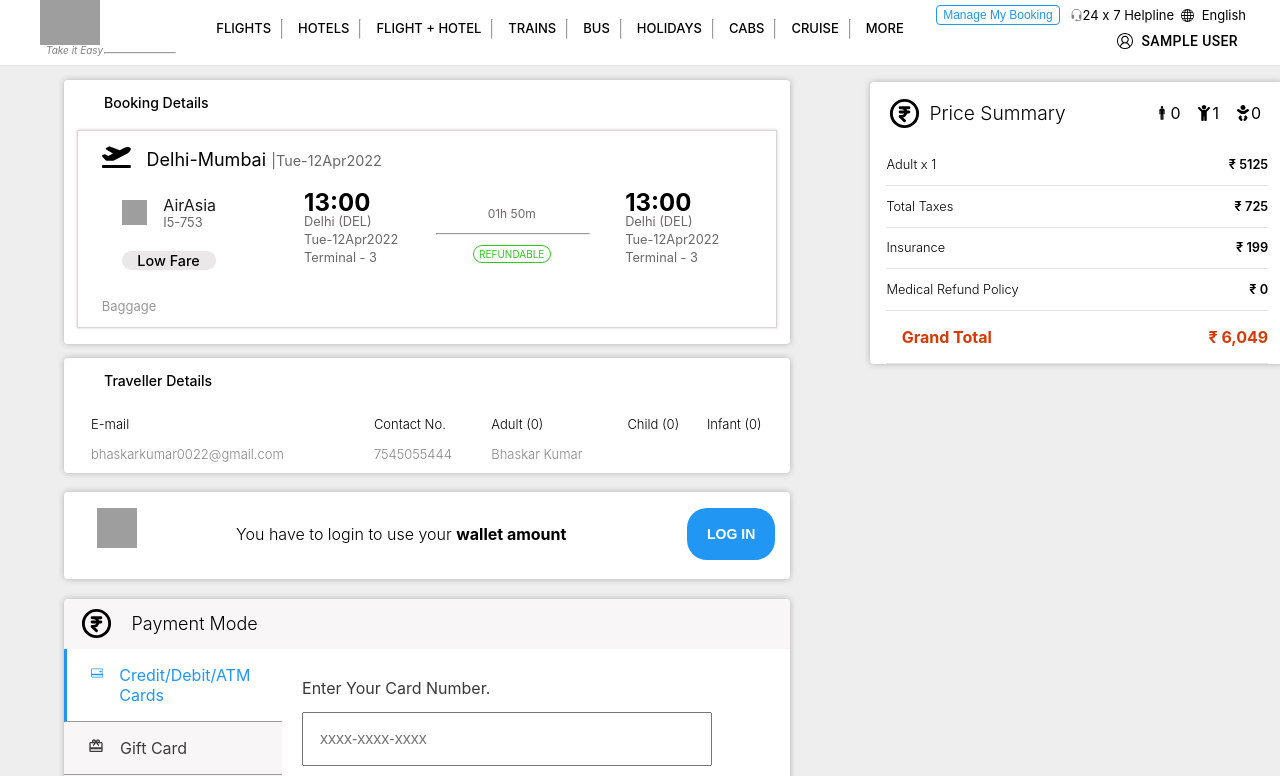
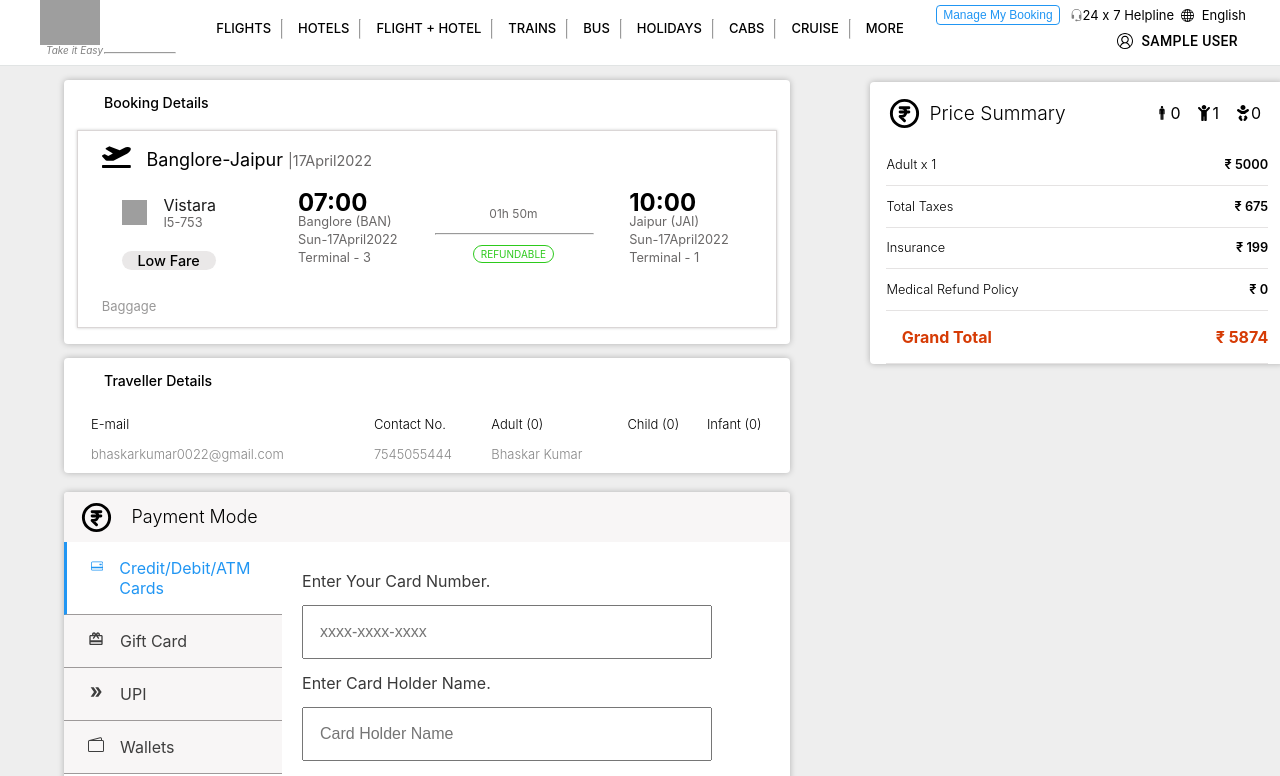
Before and after one commit to notsammy002/EaseMy-Trip, a React (Create React App) app in the folder easemy-trip/: page /check in a window 1280 px wide. Shown: the top 776 px of the page. Built offline with nearby package versions, Linux system fonts and the light colour scheme; sample sign-in values are in the browser's storage; grey boxes are pictures that could not be loaded; the HTML template or start-up script is replaced by a standard one.

Commit message:
Flow done

```diff
--- a/easemy-trip/src/App.js
+++ b/easemy-trip/src/App.js
@@ -36,7 +36,10 @@
         <Route path="/" element={<Home />} />
         <Route path="/flight" element={<ProductLanding />} />
         <Route path="/checkout" element={<CheckOut />} />
-        <Route path="/check" element={<Payments />} />
+        <Route
+          path="/check"
+          element={<Payments isToken={isToken} setIsToken={setIsToken} />}
+        />
         <Route
           path="/login"
           element={<Login isToken={isToken} setIsToken={setIsToken} />}
--- a/easemy-trip/src/componentsB/BookingDetails.jsx
+++ b/easemy-trip/src/componentsB/BookingDetails.jsx
@@ -2,11 +2,15 @@
 import styles from './css/bookingDetails.module.css';
 import { FaPlaneDeparture } from 'react-icons/fa';
 import { BaggageList } from './BaggageList'
+import { useSelector } from 'react-redux';
 
 
 export const BookingDetails = () => {
 
     const [baggageActive, setBaggageActive] = React.useState(false);
+
+    const data = useSelector(state => state.flightCheckout.ticket)
+
     return (
         <div className={styles.outerDiv}>
             <div className={styles.firstPara}>
@@ -19,15 +23,15 @@
                         <FaPlaneDeparture />
                     </div>
 
-                    <p style={{ fontSize: "18px", fontWeight: "420" }}>Delhi-Mumbai <span className={styles.span1}> |Tue-12Apr2022</span></p>
+                    <p style={{ fontSize: "18px", fontWeight: "420" }}>{data.from_location}-{data.to_location} <span className={styles.span1}> |{data.departure_date}</span></p>
 
                 </div>
                 <div className={styles.details}>
                     <div className={styles.flightName}>
                         <div style={{ display: 'flex', placeItems: "center", gap: "1em" }}>
-                            <img className={styles.logoCompany} src="https://upload.wikimedia.org/wikipedia/commons/thumb/f/f5/AirAsia_New_Logo.svg/1200px-AirAsia_New_Logo.svg.png" alt="" />
+                            <img className={styles.logoCompany} src={data.company_icon} alt="" />
                             <div className={styles.nameNumber}>
-                                <p className={styles.name}>AirAsia</p>
+                                <p className={styles.name}>{data.company_name}</p>
                                 <p className={styles.number}>I5-753
                                 </p>
                             </div>
@@ -38,9 +42,9 @@
                     </div>
                     <div className={styles.flightTime}>
                         <div className={styles.board}>
-                            <strong>13:00</strong>
-                            <p>Delhi (DEL)</p>
-                            <p>Tue-12Apr2022</p>
+                            <strong>{data.departure_time[0]}{data.departure_time[1]}:{data.departure_time[2]}{data.departure_time[3]}</strong>
+                            <p>{data.from_location} ({data.from_location_code})</p>
+                            <p>{data.day.slice(0, 3)}-{data.departure_date}</p>
                             <p>Terminal - 3</p>
                         </div>
                         <div className={styles.beforeAfter}>
@@ -50,10 +54,10 @@
                             <p className={styles.refund}>REFUNDABLE</p>
                         </div>
                         <div className={styles.board}>
-                            <strong>13:00</strong>
-                            <p>Delhi (DEL)</p>
-                            <p>Tue-12Apr2022</p>
-                            <p>Terminal - 3</p>
+                            <strong>{data.arrival_time[0]}{data.arrival_time[1]}:{data.arrival_time[2]}{data.arrival_time[3]}</strong>
+                            <p>{data.to_location} ({data.to_location_code})</p>
+                            <p>{data.day.slice(0, 3)}-{data.departure_date}</p>
+                            <p>Terminal - 1</p>
                         </div>
                     </div>
 
--- a/easemy-trip/src/componentsB/PaymentMode.jsx
+++ b/easemy-trip/src/componentsB/PaymentMode.jsx
@@ -8,13 +8,18 @@
 import { GiftCard } from './methodsContent/GiftCard';
 import { Wallets } from './methodsContent/Wallets';
 import { useSelector } from 'react-redux';
+import { useNavigate } from 'react-router-dom';
+import Success from '../componentsB/success/Success'
 
 
 export const PaymentMode = () => {
 
     const [displayContent, setDisplayContent] = React.useState('Credit/Debit/ATM Cards')
 
-    const data = useSelector(state=>state.flightCheckout.ticket)
+    const data = useSelector(state => state.flightCheckout.ticket)
+    const navigate = useNavigate()
+
+    const [modal, setModal] = React.useState(false)
 
     const methods = [{
         name: 'Credit/Debit/ATM Cards',
@@ -47,8 +52,14 @@
                         methods.map(method => method.name === displayContent ? method.content : null)
                     }
                     <div className={styles.lastFlex}>
-                        <p className={styles.totalFare}>Total Fare :  ₹ <span>{Number(data.price) + 675}</span></p>
-                        <button>Make Payment</button>
+                        <p className={styles.totalFare}>Total Fare :  ₹ <span>{Number(data.price) + 675 + 199}</span></p>
+                        <button onClick={() => {
+                            setModal(true);
+                            setTimeout(() => {
+                                navigate("/")
+                            }, 2000)
+                        }}>Make Payment</button>
+                        <Success modal={modal} setModal={setModal} />
                     </div>
                 </div>
             </div>
--- a/easemy-trip/src/componentsB/Payments.jsx
+++ b/easemy-trip/src/componentsB/Payments.jsx
@@ -1,5 +1,7 @@
+import react from 'react';
 import React from 'react'
 import { useSelector } from 'react-redux';
+import { useNavigate } from 'react-router-dom';
 import { BookingDetails } from './BookingDetails'
 import styles from './css/payments.module.css';
 import { PaymentMode } from './PaymentMode';
@@ -7,10 +9,17 @@
 import { TravellerDetail } from './TravellerDetail';
 import { Wallet } from './Wallet';
 
-export const Payments = () => {
+export const Payments = ({ isToken, setIsToken }) => {
 
-    const data = useSelector(state=>state.flightCheckout.ticket)
-    const [isLogin, setIsLogin] = React.useState(true)
+    const data = useSelector(state => state.flightCheckout.ticket)
+    const [isLogin, setIsLogin] = React.useState(true);
+    const navigate = useNavigate()
+
+    react.useEffect(() => {
+        if (!isToken) {
+            navigate('/login')
+        }
+    })
 
     return (
         <div className={styles.mainDiv}>
@@ -18,9 +27,9 @@
                 <div>
                     <BookingDetails />
                     <TravellerDetail />
-                    {
+                    {/* {
                         isLogin ? <Wallet /> : null
-                    }
+                    } */}
                     <PaymentMode />
                 </div>
                 <div>
--- a/easemy-trip/src/componentsB/PriceSummary.jsx
+++ b/easemy-trip/src/componentsB/PriceSummary.jsx
@@ -3,8 +3,13 @@
 import { HiOutlineCurrencyRupee } from 'react-icons/hi'
 import { IoMdMan } from 'react-icons/io';
 import { FaChild, FaBaby } from 'react-icons/fa'
+import { useSelector } from 'react-redux';
 
 export const PriceSummary = () => {
+
+    const data = useSelector(state => state.flightCheckout.ticket)
+
+
     return (
         <div className={styles.outerDiv}>
             <div className={styles.flexdiv}>
@@ -34,12 +39,12 @@
 
             <div className={styles.priceForIndividual}>
                 <p className={styles.detail}>Adult x 1</p>
-                <p className={styles.price}>₹ 5125</p>
+                <p className={styles.price}>₹ {data.price}</p>
             </div>
 
             <div className={styles.priceForIndividual}>
                 <p className={styles.detail}>Total Taxes</p>
-                <p className={styles.price}>₹ 725</p>
+                <p className={styles.price}>₹ 675</p>
             </div>
 
             <div className={styles.priceForIndividual}>
@@ -54,7 +59,7 @@
 
             <div className={styles.priceForIndividual}>
                 <p className={styles.grandTotal}>Grand Total</p>
-                <p className={styles.grandTotal}>₹ 6,049</p>
+                <p className={styles.grandTotal}>₹ {+data.price + 675 + 199}</p>
             </div>
         </div >
     )
--- a/easemy-trip/src/componentsB/authentication/Login.jsx
+++ b/easemy-trip/src/componentsB/authentication/Login.jsx
@@ -53,7 +53,7 @@
 
         if (userData) {
             setIsToken(userData)
-            navigate('/');
+            navigate('/check');
         }
     }
 
--- /dev/null
+++ b/easemy-trip/src/componentsB/success/Success.jsx
@@ -0,0 +1,40 @@
+import * as React from 'react';
+import Box from '@mui/material/Box';
+import Button from '@mui/material/Button';
+import Typography from '@mui/material/Typography';
+import Modal from '@mui/material/Modal';
+
+const style = {
+  position: 'absolute',
+  top: '50%',
+  left: '50%',
+  transform: 'translate(-50%, -50%)',
+  width: 400,
+  bgcolor: 'background.paper',
+  border: '2px solid #000',
+  boxShadow: 24,
+  p: 4,
+};
+
+export default function Success({ modal, setModal }) {
+  // const [open, setOpen] = React.useState(false);
+  const handleClose = () => setModal(false);
+  // const { gotSuccess, setgotSuccess } = React.useContext(LandingPageContext)
+  return (
+    <div>
+      <Modal
+        open={modal}
+        onClose={handleClose}
+        aria-labelledby="modal-modal-title"
+        aria-describedby="modal-modal-description"
+
+      >
+        <Box sx={style}>
+          <Typography id="modal-modal-description" sx={{ mt: 2 }}>
+            Congratulations your flight has been successfully booked! Happy Journey!
+          </Typography>
+        </Box>
+      </Modal>
+    </div>
+  );
+}
```
